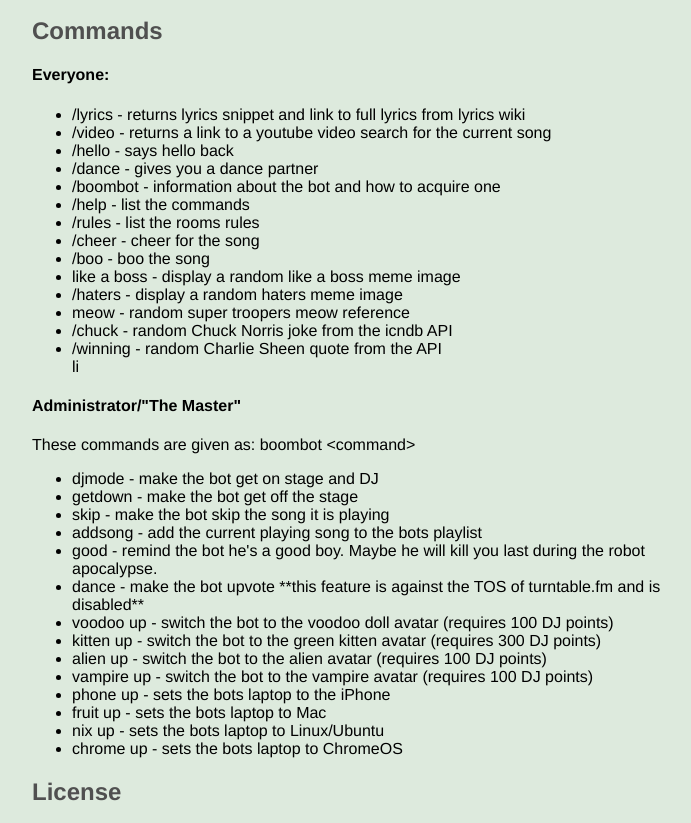
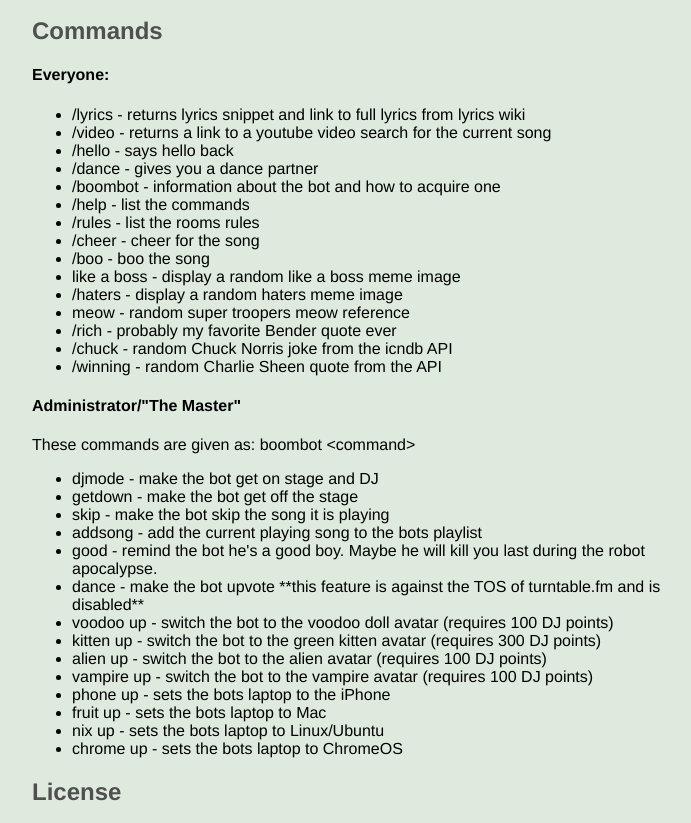
Before and after one commit to TerrordactylDesigns/boombot, a plain HTML site: page index.html in a window 1280 px wide. Shown: the part 1009-1832 px from the top of the page, without its empty margins (258-949 px from the left). Drawn offline with Linux system fonts and the light colour scheme.

Commit message:
added Bender quote to the command list

```diff
--- a/index.html
+++ b/index.html
@@ -119,9 +119,9 @@
           <li>like a boss - display a random like a boss meme image</li>
           <li>/haters - display a random haters meme image</li>
           <li>meow - random super troopers meow reference</li>
+          <li>/rich - probably my favorite Bender quote ever</li>
           <li>/chuck - random Chuck Norris joke from the icndb API</li>
           <li>/winning - random Charlie Sheen quote from the API</li>
-          li
         </ul><!-- / -->
         <h4>Administrator/"The Master"</h4>
         <p>These commands are given as: boombot &lt;command&gt; </p>
```
